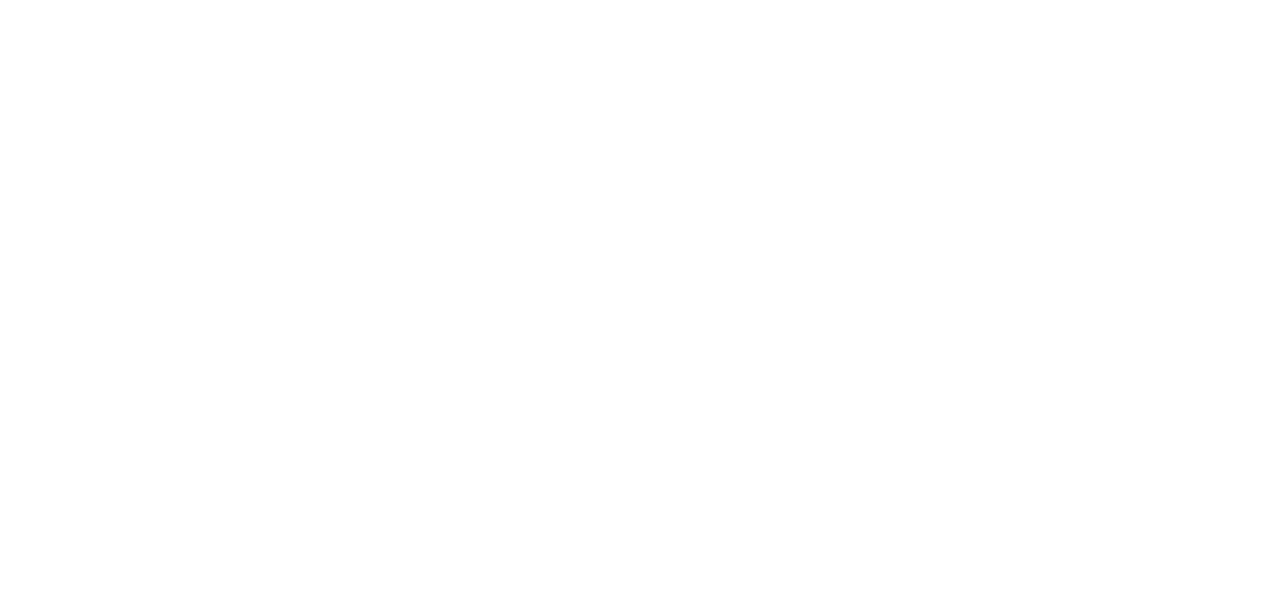
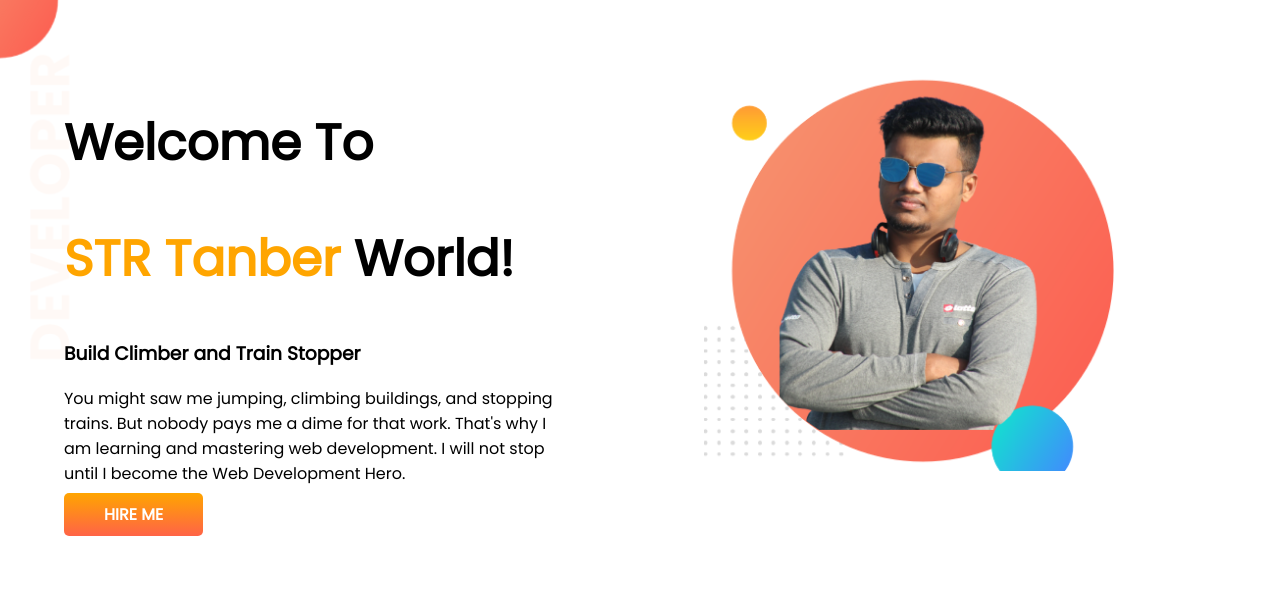
Before and after one commit to STRTANBERAHMED/developer-portfolio, a plain HTML site: page index.html in a window 1280 px wide. Drawn offline with Linux system fonts and the light colour scheme.

Commit message:
top banner added

```diff
--- a/index.html
+++ b/index.html
@@ -1,13 +1,32 @@
 <!DOCTYPE html>
 <html lang="en">
+
 <head>
     <meta charset="UTF-8">
     <meta http-equiv="X-UA-Compatible" content="IE=edge">
     <meta name="viewport" content="width=device-width, initial-scale=1.0">
     <title>Tanber Portfolio</title>
+    <link rel="preconnect" href="https://fonts.googleapis.com">
+    <link rel="preconnect" href="https://fonts.gstatic.com" crossorigin>
+    <link href="https://fonts.googleapis.com/css2?family=Poppins&display=swap" rel="stylesheet">
     <link rel="stylesheet" href="style.css">
 </head>
+
 <body>
-
+    <section class="top-banner">
+        <div class="half-width">
+            <h1>Welcome To</h1>
+            <h1><span class="orange-color">STR Tanber</span> World!</h1>
+            <h3>Build Climber and Train Stopper</h3>
+            <p>You might saw me jumping, climbing buildings, and stopping trains. But nobody pays me a dime for that
+                work.
+                That's why I am learning and mastering web development. I will not stop until I become the Web
+                Development
+                Hero. </p>
+            <a class="link-button" target="_blank" href="https://www.linkedin.com/in/md-tanber-20a92b216/">HIRE ME</a>
+        </div>
+        <div class="half-width">
+            <img src="images/tanber-pic-with-bg.png" alt="">
+        </div>
+    </section>
 </body>
-</html>
--- a/style.css
+++ b/style.css
@@ -0,0 +1,32 @@
+body{
+    font-family: 'Poppins', sans-serif;
+    margin: 0%;
+}
+h1{
+    font-size: 50px;
+}
+.orange-color{
+color: orange;
+}
+section{
+    display: flex;
+}
+.half-width{
+    width: 50%;
+    padding: 5%;
+}
+.half-width img{
+    width: 80%;
+}
+.link-button{
+    text-decoration: none;
+    background-image: linear-gradient(orange, tomato);
+    padding: 10px 40px;
+    color: white;
+    font-weight: 700;
+    border-radius: 5px;
+}
+.top-banner{
+    background-image: url(images/top-banner.png);
+    background-repeat: no-repeat;
+}
```
Also changed, not shown: images/dream-bg.png (added), images/exp-bg.png (added), images/jhankar.png (added), images/jhankar2.png (added), images/my-bg.png (added), images/my-bg2.png (added), images/tanber-pic-with-bg.png (added), images/top-banner.png (added), 6 other files.
